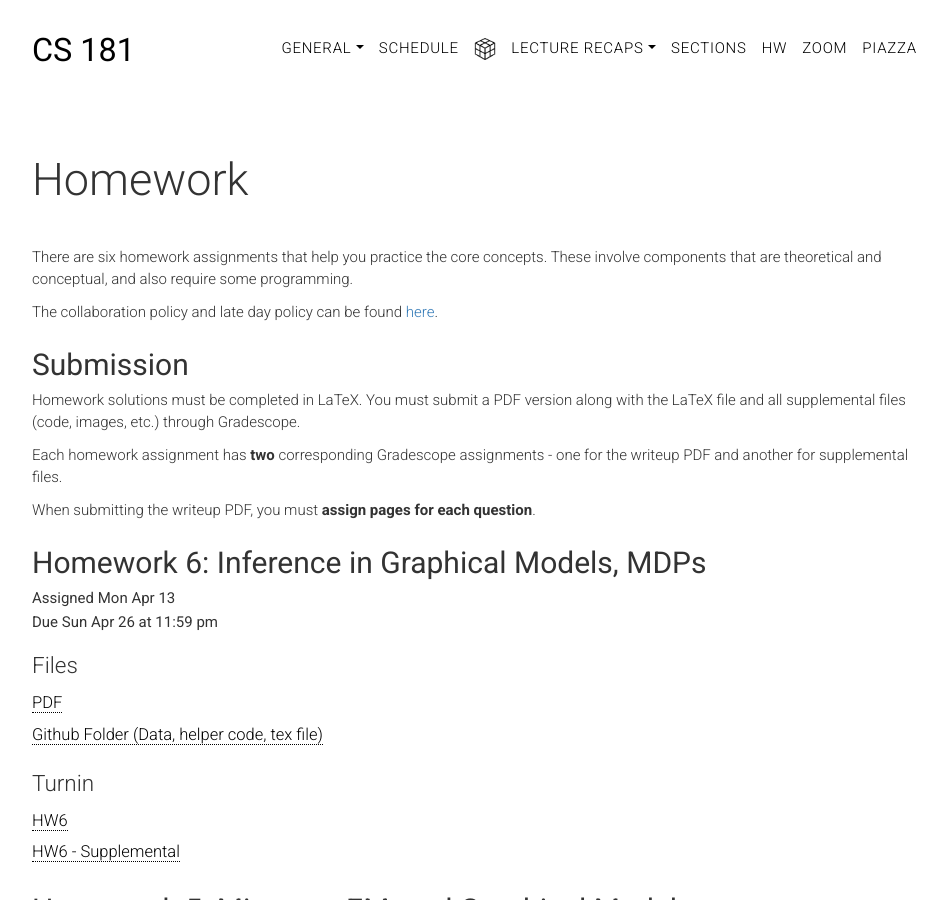
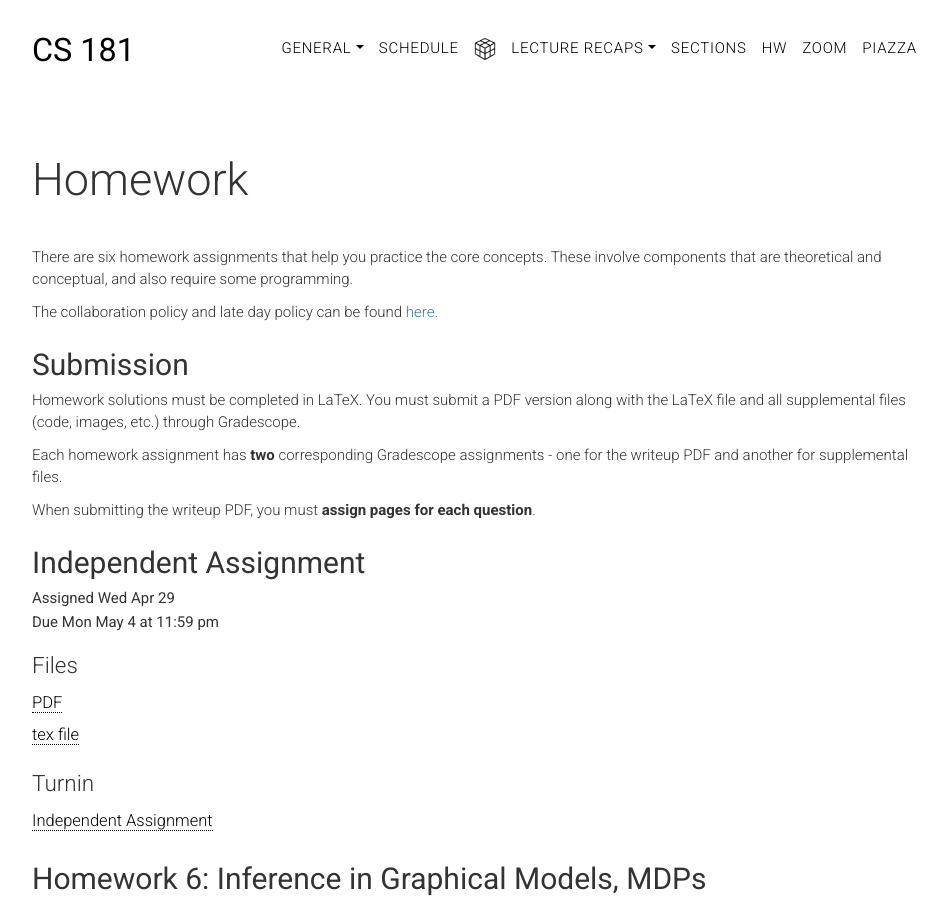
Before and after one commit to harvard-ml-courses/cs181-web-2020, a Jekyll site: the page built from homework.html, in a window 1280 px wide and 900 px high. Shown: the whole window, without its empty margins (158-1105 px from the left). Built offline with Jekyll 4.4.1, drawn with Linux system fonts in a browser that asks for light colours.

Commit message:
ia added

```diff
--- a/_data/all.yaml
+++ b/_data/all.yaml
@@ -400,9 +400,9 @@ lectures:
     demos:
     hw:
   - topic: # May 1
-    subtopic: Final Assignment
+    subtopic:
     section:
     readings:
     demos:
-    hw:
+    hw: <a href="/cs181-web/homework#ia">Independent Assignment</a>
     type: 'exam'
--- a/homework.html
+++ b/homework.html
@@ -24,6 +24,20 @@ weight: 0
         <p>
             When submitting the writeup PDF, you must <strong>assign pages for each question</strong>.
         </p>
+
+        <h2 class="title" id="ia">Independent Assignment</h2>
+        <p class="head-subtitle">Assigned Wed Apr 29</p>
+        <p class="head-subtitle">Due Mon May 4 at 11:59 pm</p>
+        <h3>Files</h3>
+        <ul class="lists">
+            <li><a href="hw/ia.pdf" target="_blank">PDF</a></li>
+            <li><a href="hw/ia.tex" target="_blank">tex file</a></li>
+        </ul>
+        <h3>Turnin</h3>
+        <ul class="lists">
+            <li><a href="https://www.gradescope.com/courses/81719/assignments/481067" target="_blank">Independent Assignment</a></li>
+        </ul>
+
         <h2 class="title" id="hw6">Homework 6: Inference in Graphical Models, MDPs</h2>
         <p class="head-subtitle">Assigned Mon Apr 13</p>
         <p class="head-subtitle">Due Sun Apr 26 at 11:59 pm</p>
```
Also changed, not shown: 2 other files.
